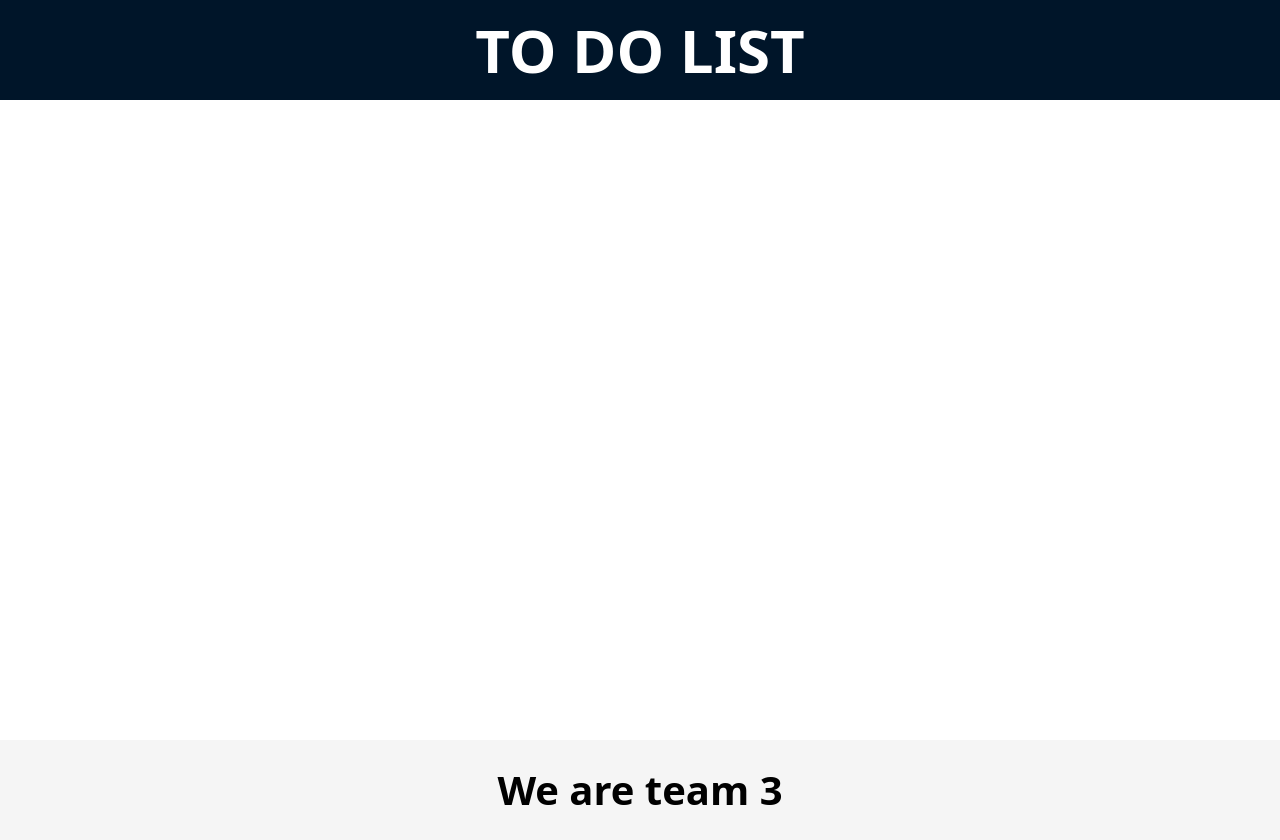
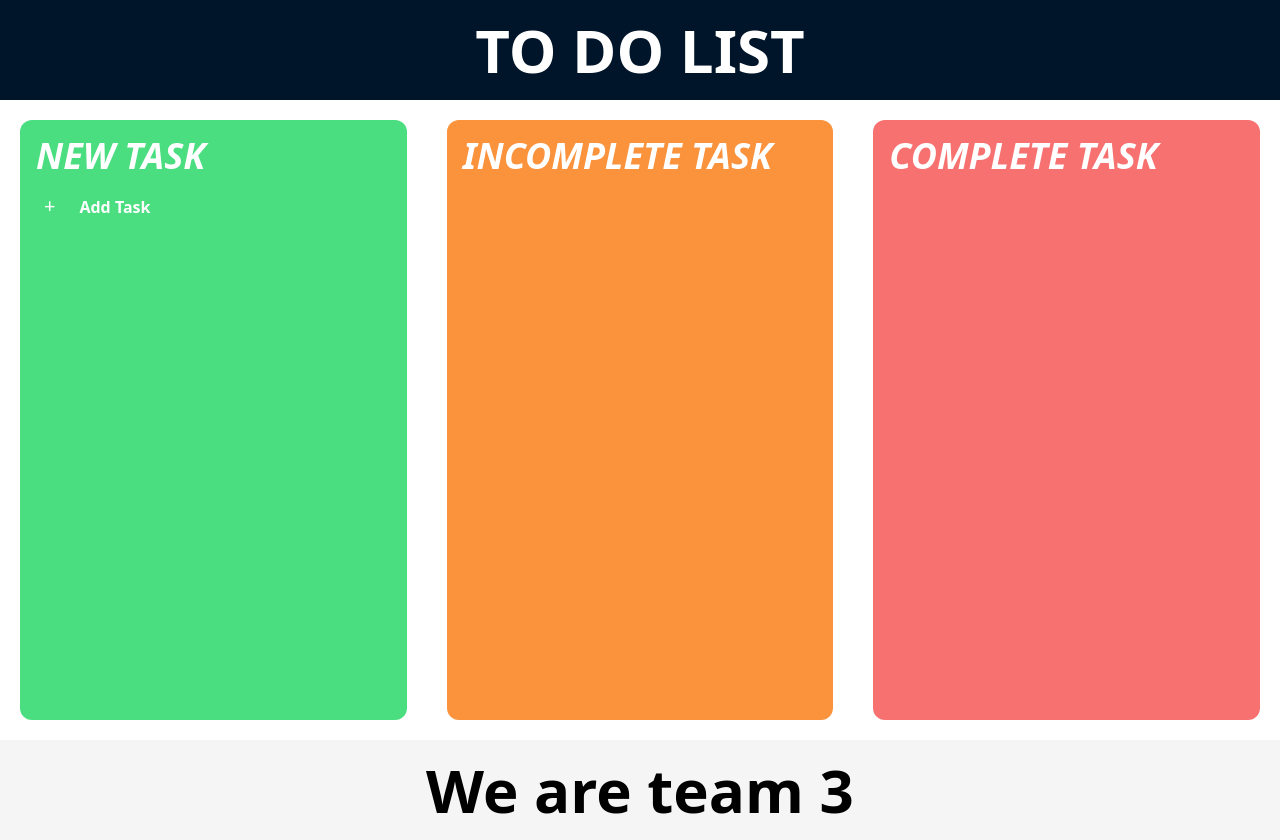
Before and after one commit to datquang03/HCM24_CPL_REACT_12_TEAM3_TODOLIST, a React (Vite) app: page / in a window 1280 px wide. Built offline with nearby package versions, Linux system fonts and the light colour scheme.

Commit message:
Refactor CSS and update layout in App.tsx and ItemsForm.tsx Refactor App.tsx to remove unused variable and update form submission logic

```diff
--- a/src/App.tsx
+++ b/src/App.tsx
@@ -10,21 +10,11 @@ function App() {
         TO DO LIST
       </Header>
       <Content className="min-h-[80vh] flex justify-between gap-10 p-5">
-        <TaskBox title="NEW TASK" color="green" canAddTask={true}/>
-        <TaskBox title="INCOMPLETE TASK" color="orange" />
-        <TaskBox title="COMPLETE TASK" color="red" />
+        <TaskBox title="NEW TASK" color="bg-green-400" canAddTask={true} />
+        <TaskBox title="INCOMPLETE TASK" color="bg-orange-400" />
+        <TaskBox title="COMPLETE TASK" color="bg-red-400" />
       </Content>
-      <Footer
-        style={{
-          height: "100px",
-          display: "flex",
-          justifyContent: "center",
-          alignItems: "center",
-          color: "black",
-          fontSize: "40px",
-          fontWeight: "700",
-        }}
-      >
+      <Footer className="h-[100px] flex justify-center items-center text-black font-bold text-6xl">
         We are team 3
       </Footer>
     </>
--- a/src/Components/TaskBox.tsx
+++ b/src/Components/TaskBox.tsx
@@ -9,7 +9,7 @@ interface TaskBoxProps {
 
 const TaskBox: React.FC<TaskBoxProps> = ({ title, color, canAddTask }) => {
   return (
-    <div className={`bg-${color}-400 flex-grow w-1/3 rounded-xl`}>
+    <div className={`${color} flex-grow w-1/3 rounded-xl`}>
       <div className="text-white text-4xl font-black italic p-4 ">{title}</div>
       {canAddTask && <AddTaskButton />}
     </div>
```
